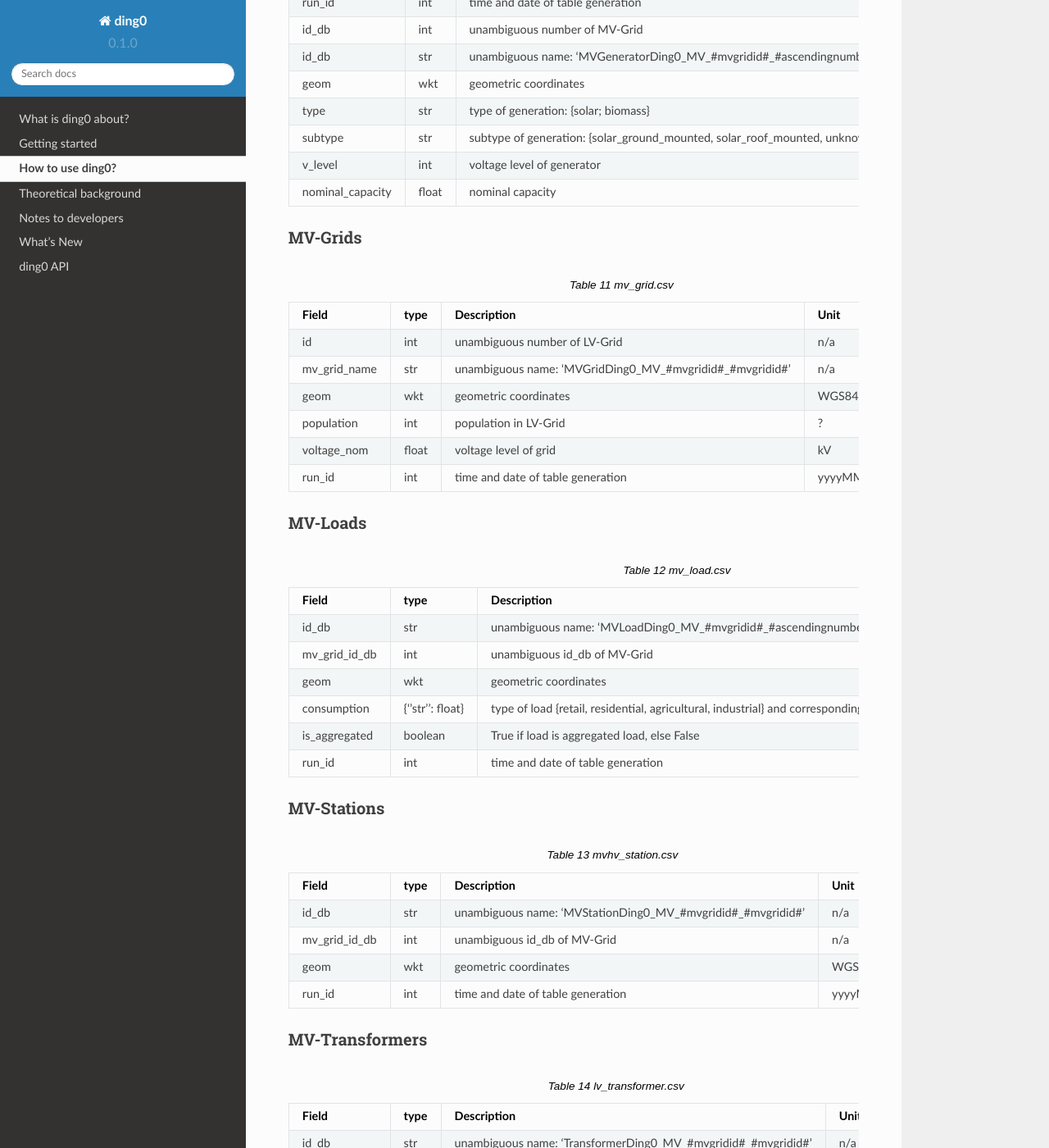
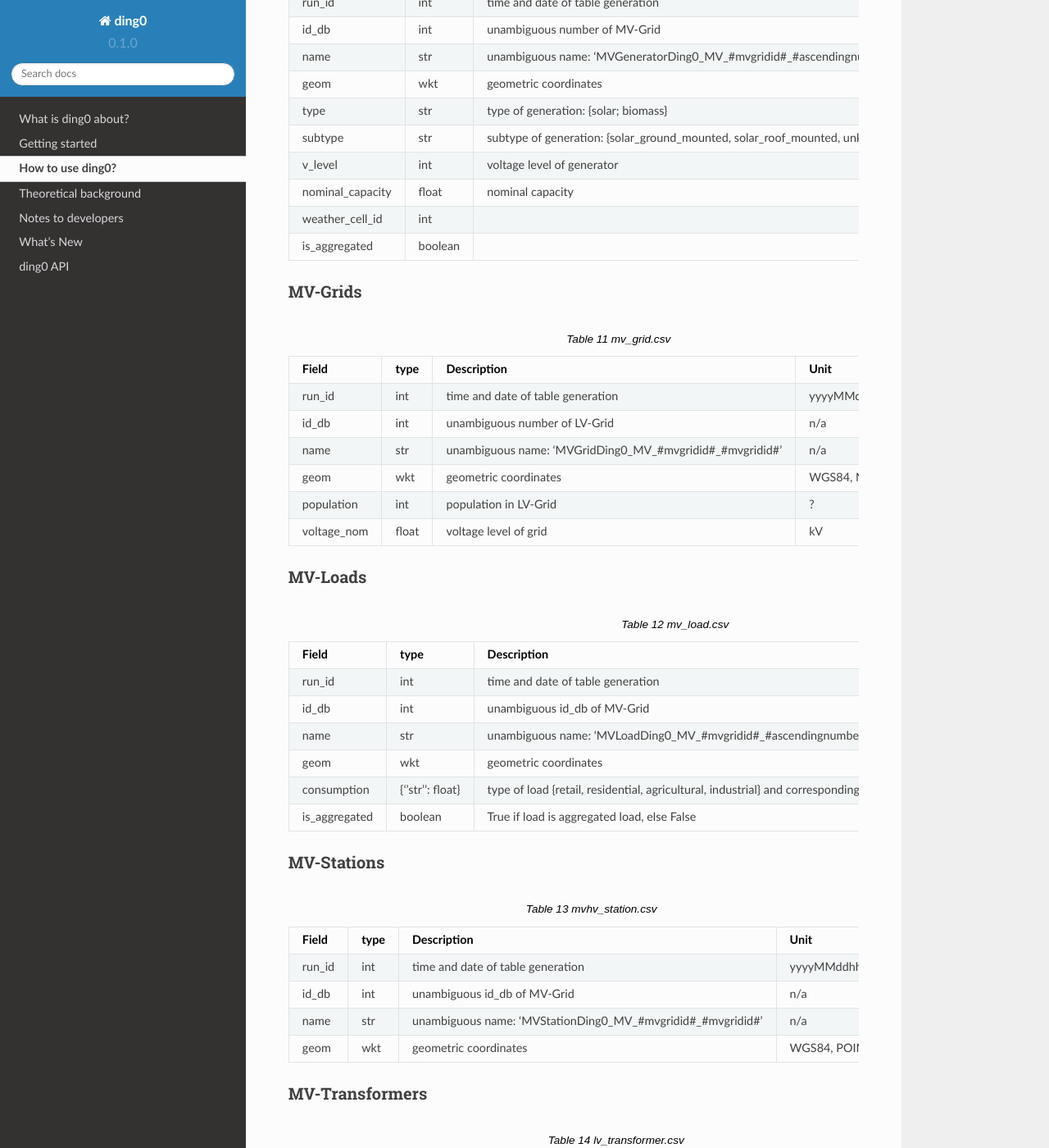
Before and after one commit to openego/ding0, a Sphinx documentation site: the page built from doc/usage_details.rst, in a window 1280 px wide and 1400 px high, scrolled down 6005 px. Shown: the whole window at 82% size. Built offline with Sphinx 7.4.7 and the Read the Docs theme 2.0.0, drawn with Linux system fonts in a browser that asks for light colours; formulas are drawn with MathJax 3.

Commit message:
#269 Updated description, fixed description up to MV-Stations

```diff
--- a/doc/usage_details.rst
+++ b/doc/usage_details.rst
@@ -281,12 +281,14 @@ MV-Generators
 
     "run_id", "int", "time and date of table generation", "yyyyMMddhhmmss"
     "id_db", "int", "unambiguous number of MV-Grid", "n/a"
-    "id_db", "str", "unambiguous name: 'MVGeneratorDing0_MV_#mvgridid#_#ascendingnumber#'", "n/a"
+    "name", "str", "unambiguous name: 'MVGeneratorDing0_MV_#mvgridid#_#ascendingnumber#'", "n/a"
     "geom", "wkt", "geometric coordinates", "WGS84, POINT"
     "type", "str", "type of generation: {solar; biomass}", "n/a"
     "subtype", "str", "subtype of generation: {solar_ground_mounted, solar_roof_mounted, unknown; biomass, biogas}", "n/a"
     "v_level", "int", "voltage level of generator", ""
     "nominal_capacity", "float", "nominal capacity", ""
+    "weather_cell_id", "int", "", ""
+    "is_aggregated", "boolean", "", ""
 
 
 MV-Grids
@@ -295,12 +297,13 @@ MV-Grids
    :header: "Field","type", "Description", "Unit"
    :widths: 15, 10, 10, 30
 
-   "id", "int","unambiguous number of LV-Grid", "n/a"
-   "mv_grid_name", "str", "unambiguous name: 'MVGridDing0_MV_#mvgridid#_#mvgridid#'", "n/a"
-   "geom", "wkt","geometric coordinates", "WGS84 MULTIPOLYGON"
-   "population","int","population in LV-Grid","?"
-   "voltage_nom","float","voltage level of grid","kV"
-   "run_id", "int", "time and date of table generation", "yyyyMMddhhmmss"
+    "run_id", "int", "time and date of table generation", "yyyyMMddhhmmss"
+    "id_db", "int","unambiguous number of LV-Grid", "n/a"
+    "name", "str", "unambiguous name: 'MVGridDing0_MV_#mvgridid#_#mvgridid#'", "n/a"
+    "geom", "wkt","geometric coordinates", "WGS84, MULTIPOLYGON"
+    "population","int","population in LV-Grid","?"
+    "voltage_nom","float","voltage level of grid","kV"
+
 
 MV-Loads
 -----------
@@ -308,12 +311,13 @@ MV-Loads
    :header: "Field","type", "Description", "Unit"
    :widths: 15, 10, 10, 30
 
-   "id_db", "str", "unambiguous name: 'MVLoadDing0_MV_#mvgridid#_#ascendingnumber#'", "n/a"
-   "mv_grid_id_db", "int","unambiguous id_db of MV-Grid", "n/a"
-   "geom", "wkt","geometric coordinates", "WGS84 POLYGON"
-   "consumption","{''str'': float}","type of load {retail, residential, agricultural, industrial} and corresponding consumption","n/a"
-   "is_aggregated", "boolean", "True if load is aggregated load, else False", "n/a"
-   "run_id", "int", "time and date of table generation", "yyyyMMddhhmmss"
+    "run_id", "int", "time and date of table generation", "yyyyMMddhhmmss"
+    "id_db", "int","unambiguous id_db of MV-Grid", "n/a"
+    "name", "str", "unambiguous name: 'MVLoadDing0_MV_#mvgridid#_#ascendingnumber#'", "n/a"
+    "geom", "wkt","geometric coordinates", "WGS84, POLYGON"
+    "consumption","{''str'': float}","type of load {retail, residential, agricultural, industrial} and corresponding consumption","n/a"
+    "is_aggregated", "boolean", "True if load is aggregated load, else False", "n/a"
+
 
 MV-Stations
 -----------
@@ -321,10 +325,11 @@ MV-Stations
    :header: "Field","type", "Description", "Unit"
    :widths: 15, 10, 10, 30
 
-   "id_db", "str", "unambiguous name: 'MVStationDing0_MV_#mvgridid#_#mvgridid#'", "n/a"
-   "mv_grid_id_db", "int","unambiguous id_db of MV-Grid", "n/a"
-   "geom", "wkt","geometric coordinates", "WGS84 POINT"
-   "run_id", "int", "time and date of table generation", "yyyyMMddhhmmss"
+    "run_id", "int", "time and date of table generation", "yyyyMMddhhmmss"
+    "id_db", "int","unambiguous id_db of MV-Grid", "n/a"
+    "name", "str", "unambiguous name: 'MVStationDing0_MV_#mvgridid#_#mvgridid#'", "n/a"
+    "geom", "wkt","geometric coordinates", "WGS84, POINT"
+
 
 MV-Transformers
 -----------
```
